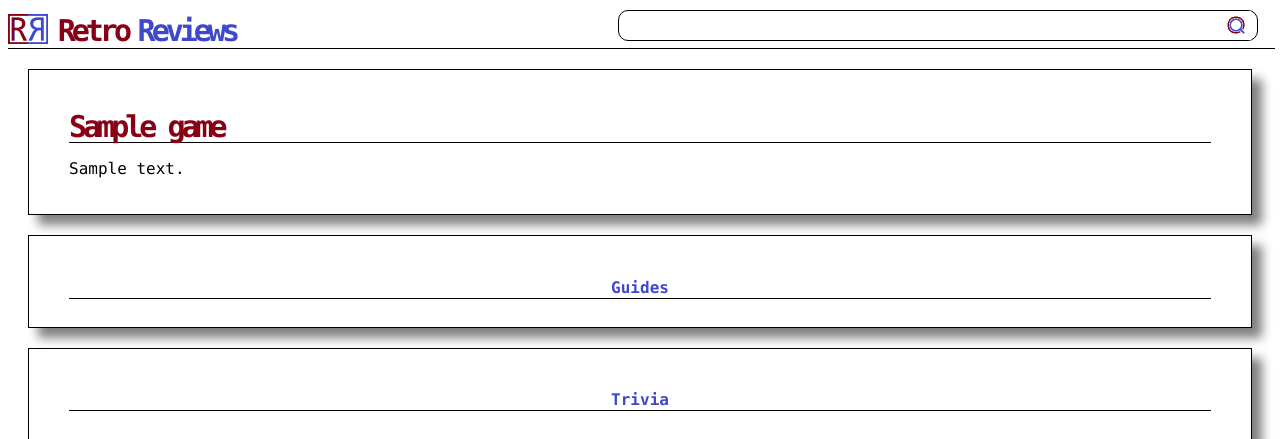
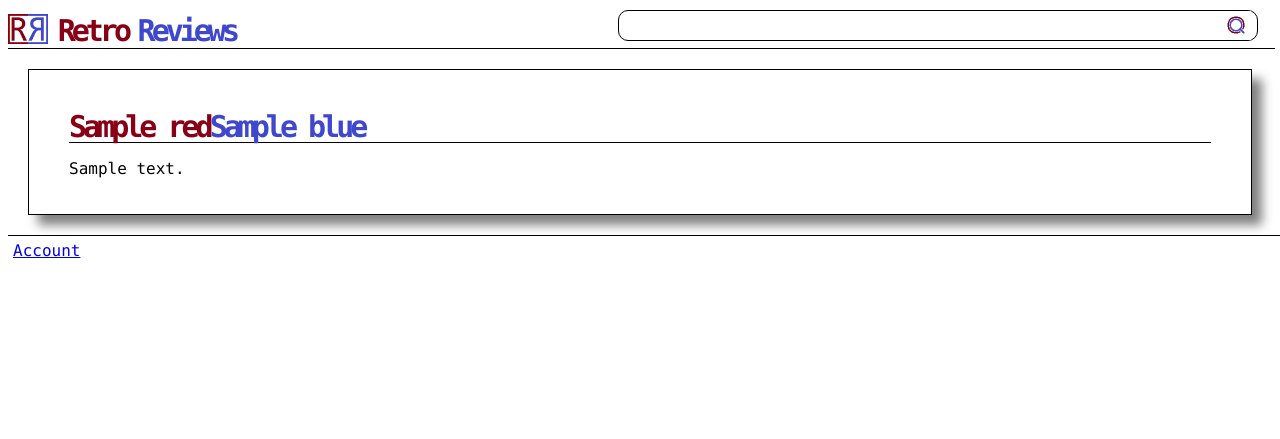
Before and after one commit to Code-Institute-Submissions/roy-finch-data-centric-webpage_SepResub, a Flask app: template templates/page_template.html in a window 1280 px wide. Shown: the top 439 px of the page. Run offline with Flask 2, Linux system fonts and the light colour scheme; the template is opened without the code that fills it: most values are stand-ins (such as "Sample title", 1, 10 or a date in 2020).

Commit message:
I have changed the page template to only display sections if there is any information to display

```diff
--- a/run.py
+++ b/run.py
@@ -44,7 +44,9 @@ def page_load(game_name):
         for obj in file:
             if obj["link"] == game_name:
                 game = obj
-    return render_template("page_template.html", game=game)
+                red = obj["name"][0:round(len(obj["name"])/2)]
+                blue = obj["name"][round(len(obj["name"])/2):len(obj["name"])]
+    return render_template("page_template.html", game=game, red=red, blue=blue)
 
 
 if __name__ == "__main__":
--- a/templates/page_template.html
+++ b/templates/page_template.html
@@ -4,13 +4,14 @@
 <section>
     <header>
         <h3 id="title">
-            <span class="retro">{{ game.name }}</span>
+            <span class="retro">{{ red }}</span><span class="review">{{ blue }}</span>
         </h3>
         <hr>
         <p>{{ game.details }}</p>
         <!-- <p>You can search for something in particular using a keyword within the following search bar.</p> -->
     </header>
 </section>
+{% if "guide" in game.comment_tag %}
     <section>
         <header>
             <h4 class="blue">Guides</h4>
@@ -31,6 +32,8 @@
             {% endif %}
         {% endfor %}
     </section>
+{% endif %}
+{% if "trivia" in game.comment_tag %}
     <section>
         <header>
             <h4 class="blue">Trivia</h4>
@@ -51,6 +54,8 @@
             {% endif %}
         {% endfor %}
     </section>
+{% endif %}
+{% if "glitch" in game.comment_tag %}
     <section>
         <header>
             <h4 class="blue">Glitches</h4>
@@ -71,6 +76,8 @@
             {% endif %}
         {% endfor %}
     </section>
+{% endif %}
+{% if "general" in game.comment_tag %}
     <section>
         <header>
             <h4 class="blue">General</h4>
@@ -91,4 +98,5 @@
             {% endif %}
         {% endfor %}
     </section>
+{% endif %}
 {% endblock %}
```
Lines whose indentation alone changed are shown as unchanged.
